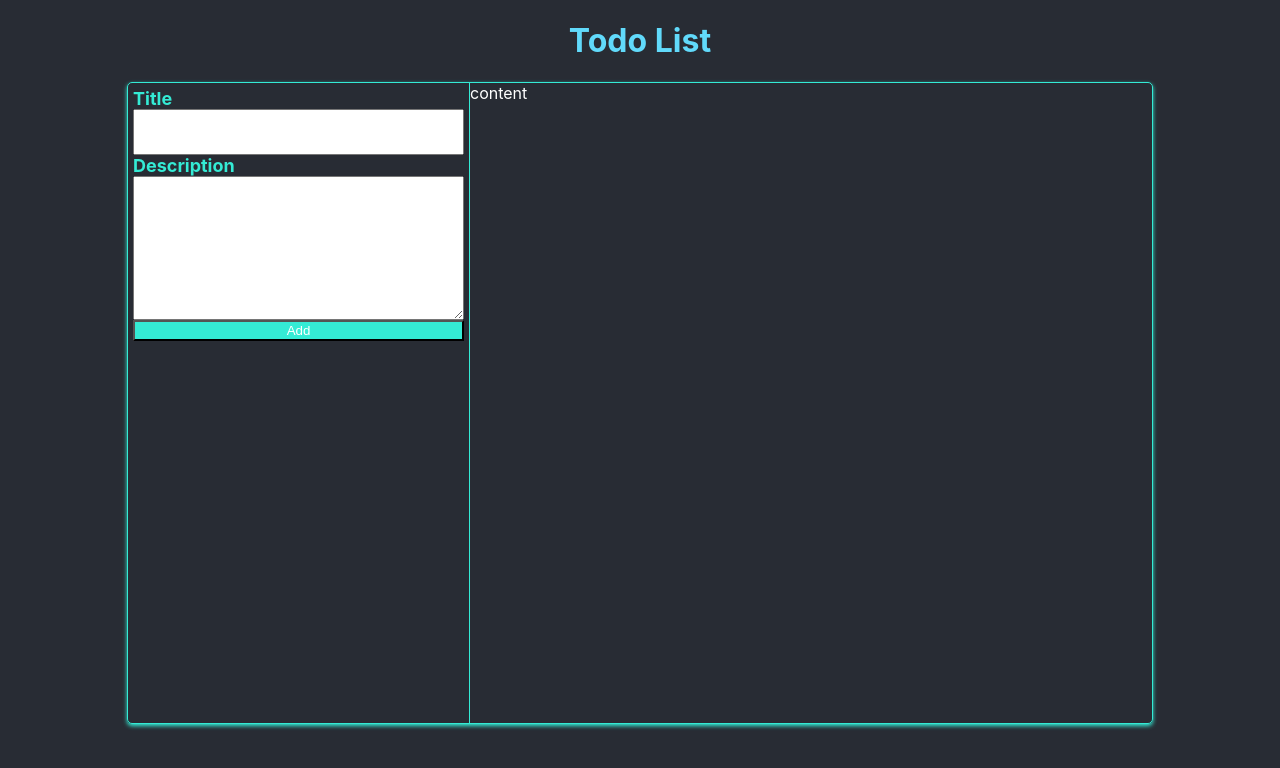
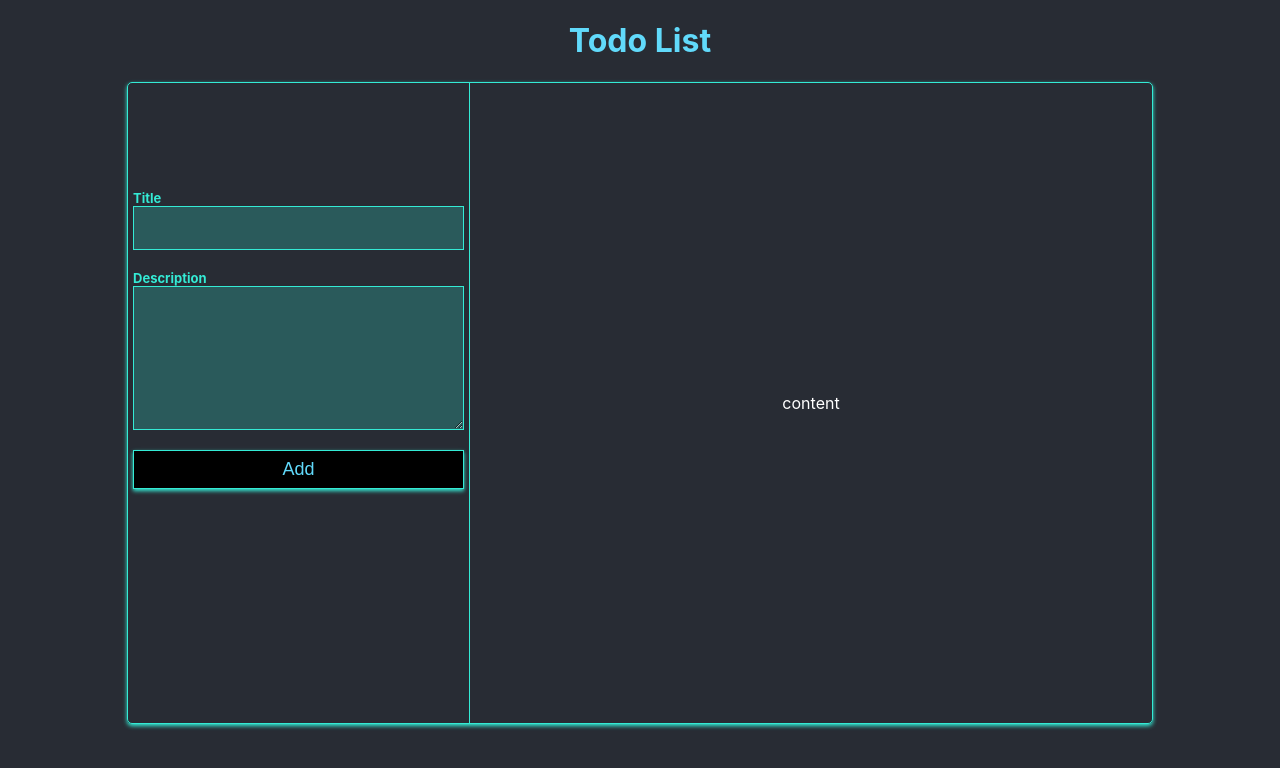
Before and after one commit to KishorRShetty/todoApp, a React (Create React App) app in the folder frontend/: page / in a window 1280 px wide. Shown: the top 768 px of the page. Built offline with nearby package versions, Linux system fonts and the light colour scheme.

Commit message:
sidebar-design done. need to fix center without margin

```diff
--- a/frontend/src/App.css
+++ b/frontend/src/App.css
@@ -17,21 +17,28 @@
 .sidebar {
   flex: 1;
   border-right: 1px solid #34ebd5;
+
 }
 
 .content {
   flex: 2;
+  display: flex;
+  align-items: center;
+  justify-content: center;
 }
 
 .formdata {
   display: flex;
   flex-direction: column;
   justify-content: center;
+  /* align-items: center; */
   padding: 5px;
+  margin-top: 30%;
+  /* align-items didn't work. Need to fix this */
 }
 
 .formdata label {
-  font-size: large;
+  font-size: small;
   font-weight: bold;
   color: #34ebd5;
 }
@@ -40,13 +47,28 @@
 textarea {
   outline: none;
   font-size: 20px;
+  border: 1px solid #34ebd5;
+  background-color: #34ebd63d;
+  color: white;
 }
 
 .formdata input {
   height: 40px;
 }
 
-.formdata button{
-  background-color: #34ebd5;
+.formdata button {
+  padding: 8px;
+  font-size: large;
+  border: none;
+  background-color: #000000;
+  color: #61dafb;
+  border: 1px double #34ebd5;
+  box-shadow: 0px 2px 4px 0px #34ebd5;
+  outline: none;
+}
+
+.formdata button:hover {
+  box-shadow: 0px 3px 6px 0px #34ebd5;
+  cursor: pointer;
   color: white;
 }
--- a/frontend/src/App.js
+++ b/frontend/src/App.js
@@ -9,8 +9,10 @@ function App() {
             <form className="formdata">
               <label>Title</label>
               <input type="text" className="title"/>
+              <br/>
               <label>Description</label>
               <textarea className="details" rows="6"/>
+              <br/>
               <button>Add</button>
             </form>
           </section>
```
